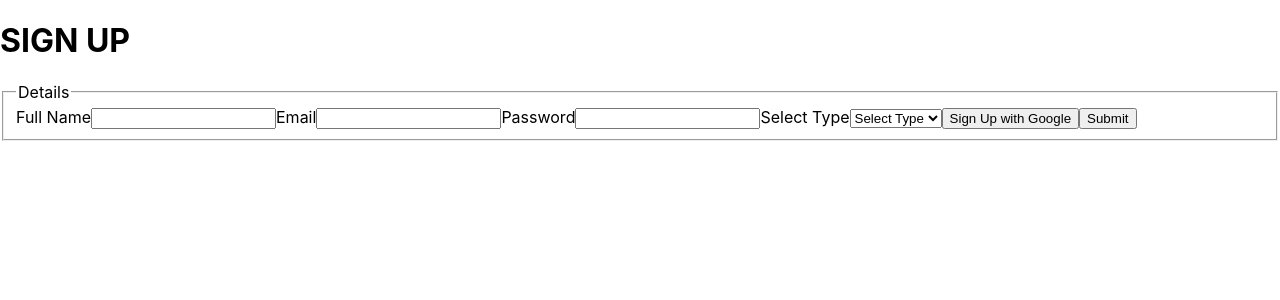
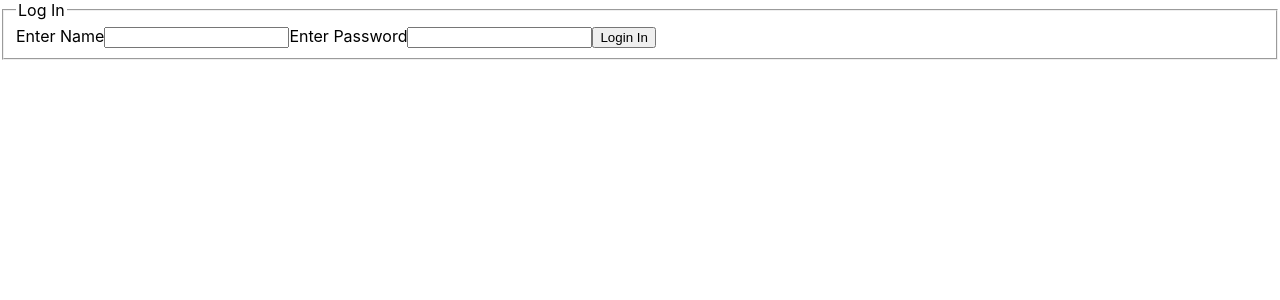
Before and after one commit to abubakrAhmad1/multiple-seller-ecommerce-store, a React (Create React App) app in the folder frontend/: page / in a window 1280 px wide. Shown: the top 300 px of the page. Built offline with nearby package versions, Linux system fonts and the light colour scheme.

Commit message:
feat : signing is complete

```diff
--- a/frontend/src/App.js
+++ b/frontend/src/App.js
@@ -6,8 +6,8 @@ import Signup from "./components/Signup";
 function App() {
   return (
     <div>
-      {/* <Login /> */}
-      <Signup />
+      <Login />
+      {/* <Signup /> */}
     </div>
   );
 }
--- a/frontend/src/components/Login.jsx
+++ b/frontend/src/components/Login.jsx
@@ -1,15 +1,39 @@
+import { useDispatch, useSelector } from "react-redux";
+import { handleChange,submitSignInData } from "../redux/slice/signInSlice";
+
 export default function Login() {
+  const variables = useSelector((state) => state.signin);
+  const dispatch = useDispatch();
+
+  function loginFunction(event) {
+    event.preventDefault();
+    if(!variables.name || !variables.password) {
+        alert("please enter complete credentials");
+        return;
+    }
+    dispatch(submitSignInData(variables));
+  }
   return (
     <div>
       <form>
         <fieldset>
           <legend>Log In</legend>
           <label htmlFor="name">Enter Name</label>
-          <input type="text" id="name" />
+          <input
+            type="text"
+            id="name"
+            value={variables.name}
+            onChange={(e) => dispatch(handleChange(e.target))}
+          />
           <label htmlFor="password">Enter Password</label>
-          <input type="password" id="password" />
+          <input
+            type="password"
+            id="password"
+            value={variables.password}
+            onChange={(e) => dispatch(handleChange(e.target))}
+          />
 
-          <button>Login In</button>
+          <button onClick={loginFunction}>Login In</button>
         </fieldset>
       </form>
     </div>
--- /dev/null
+++ b/frontend/src/redux/slice/signInSlice.js
@@ -0,0 +1,27 @@
+import { createAsyncThunk, createSlice } from "@reduxjs/toolkit";
+
+export const submitSignInData = createAsyncThunk("signin", async (data) => {
+  const response = await ("API", {});
+});
+
+const signInSlice = createSlice({
+  name: "signIn",
+  initialState: {
+    name: "",
+    password: "",
+    validateUser: false,
+  },
+  reducers: {
+    handleChange: (state, action) => {
+      state[action.payload.id] = action.payload.value;
+    },
+  },
+  extraReducers: (builder) => {
+    builder.addCase(submitSignInData.fulfilled, (state, action) => {
+      state.validateUser = true;
+    });
+  },
+});
+
+export const { handleChange } = signInSlice.actions;
+export default signInSlice.reducer;
--- a/frontend/src/redux/store/index.js
+++ b/frontend/src/redux/store/index.js
@@ -1,10 +1,12 @@
 import { configureStore } from "@reduxjs/toolkit";
-import signupReducer from '../slice/signupSlice';
+import signupReducer from "../slice/signupSlice";
+import signinReducer from "../slice/signInSlice";
 
 const store = configureStore({
-    reducer : {
-        signup : signupReducer,
-    }
+  reducer: {
+    signup: signupReducer,
+    signin: signinReducer,
+  },
 });
 
 export default store;
```
